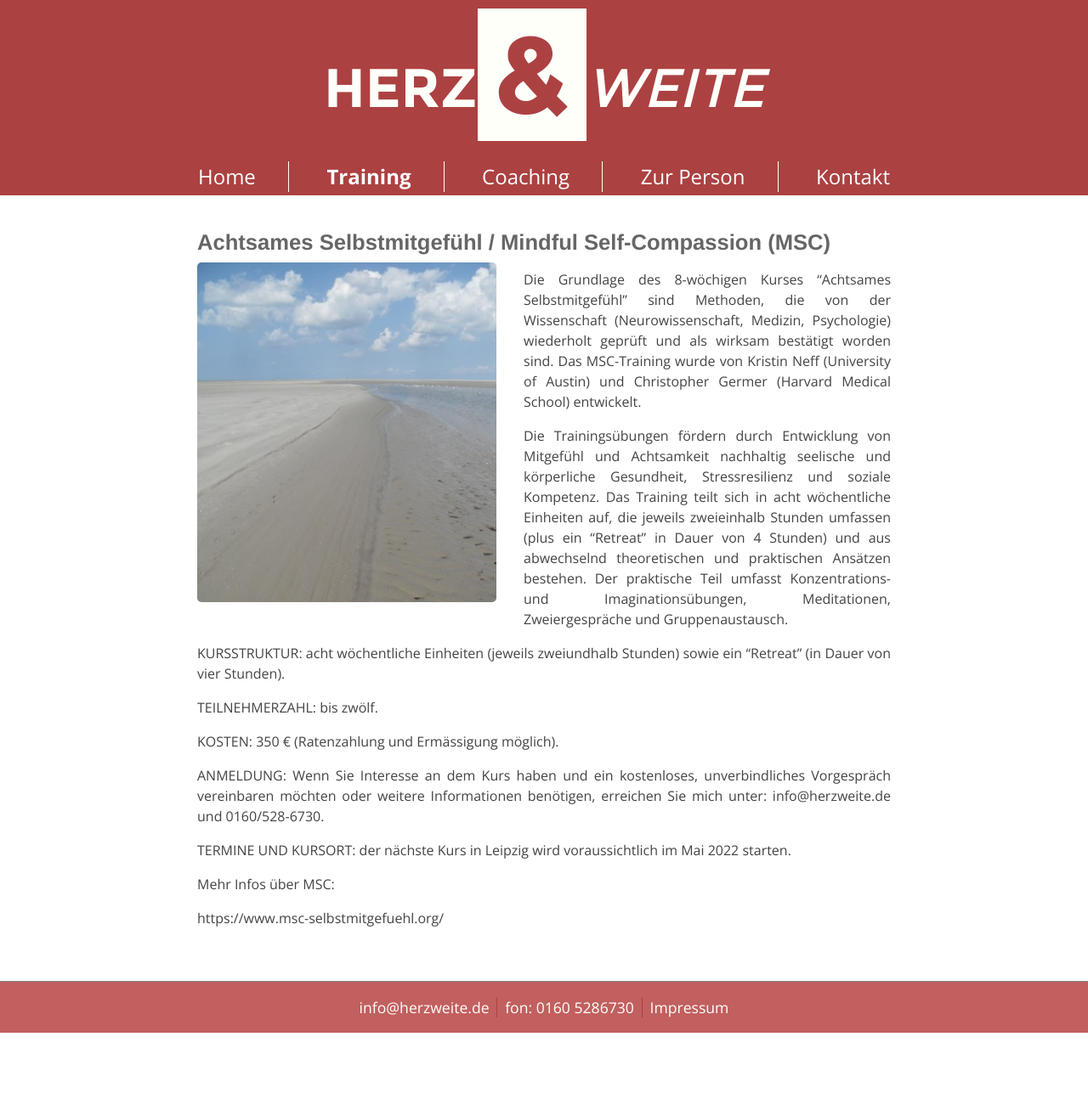
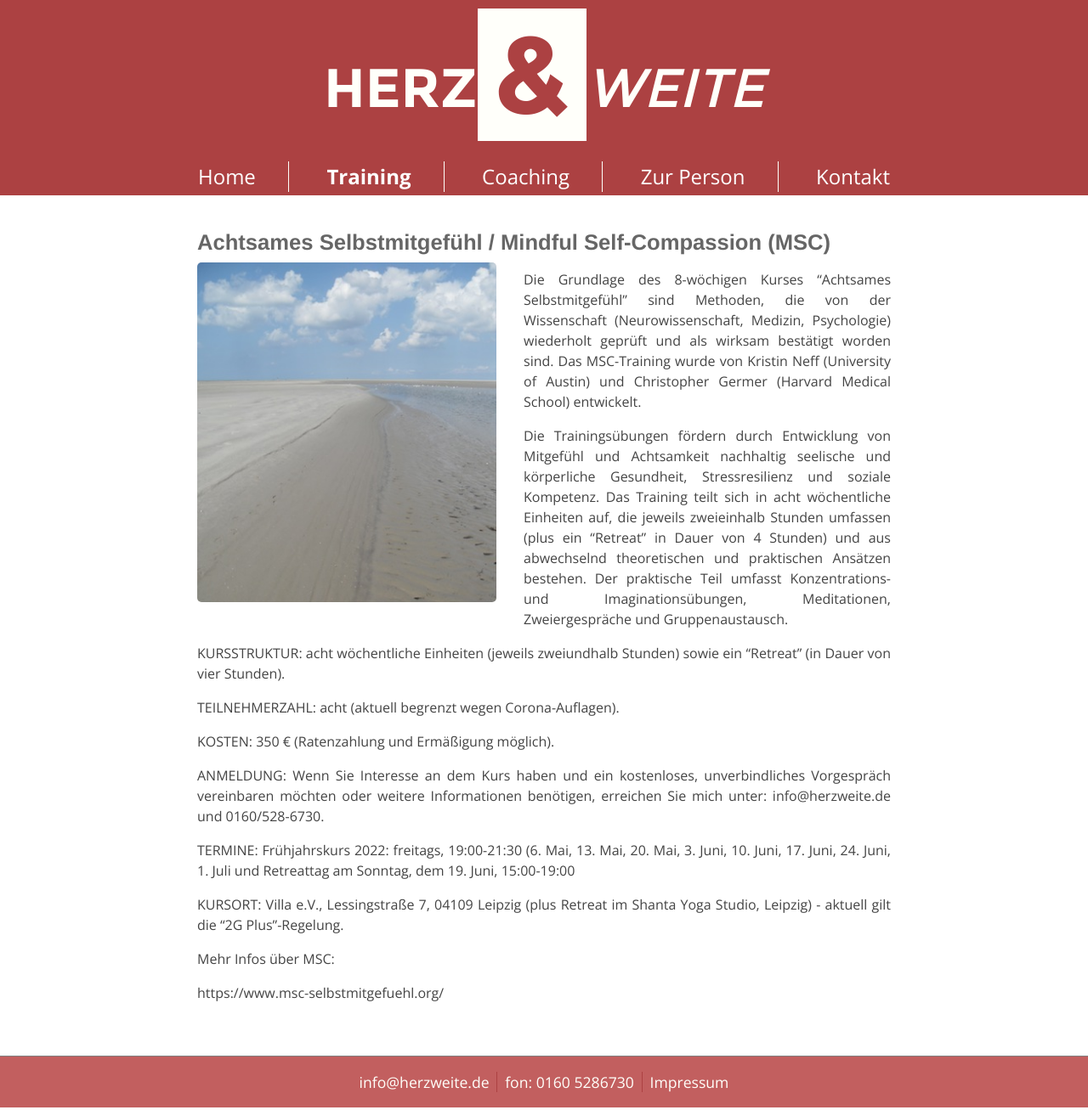
Before and after one commit to herzweite/herzweite.github.io, a Jekyll site: the page built from training.md, in a window 1280 px wide. Shown: the whole page at 85% size. Built offline with Jekyll 4.4.1, drawn with Linux system fonts in a browser that asks for light colours; before the commit the page ends 1219 px from its top, so only the background shows below that.

Commit message:
Update training.md

```diff
--- a/training.md
+++ b/training.md
@@ -17,17 +17,19 @@ Imaginationsübungen, Meditationen, Zweiergespräche und Gruppenaustausch.
 KURSSTRUKTUR:
 acht wöchentliche Einheiten (jeweils zweiundhalb Stunden) sowie ein "Retreat" (in Dauer von vier Stunden).
 
-TEILNEHMERZAHL: bis zwölf.
+TEILNEHMERZAHL: acht (aktuell begrenzt wegen Corona-Auflagen).
 
 KOSTEN:
-350 € (Ratenzahlung und Ermässigung möglich).
+350 € (Ratenzahlung und Ermäßigung möglich).
 
 ANMELDUNG:
 Wenn Sie Interesse an dem Kurs haben und ein kostenloses, unverbindliches Vorgespräch vereinbaren möchten oder weitere Informationen benötigen, erreichen Sie mich unter: info@herzweite.de und 0160/528-6730.
 
-TERMINE UND KURSORT:
-der nächste Kurs in Leipzig wird voraussichtlich im Mai 2022 starten.
+TERMINE:
+Frühjahrskurs 2022: freitags, 19:00-21:30 (6. Mai, 13. Mai, 20. Mai, 3. Juni, 10. Juni, 17. Juni, 24. Juni, 1. Juli
+                    und Retreattag am Sonntag, dem 19. Juni, 15:00-19:00
 
+KURSORT: Villa e.V., Lessingstraße 7, 04109 Leipzig (plus Retreat im Shanta Yoga Studio, Leipzig) - aktuell gilt die "2G Plus"-Regelung.
 
 Mehr Infos über MSC:
 
```
